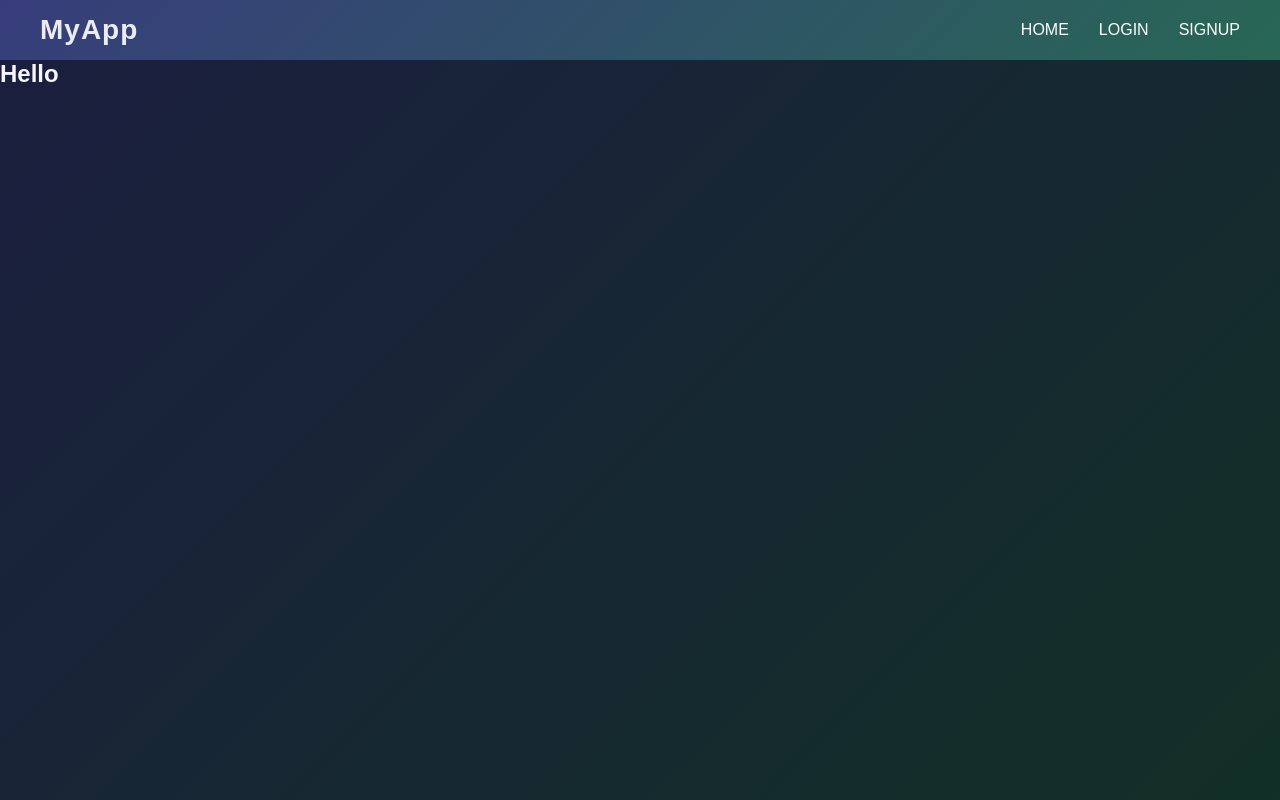
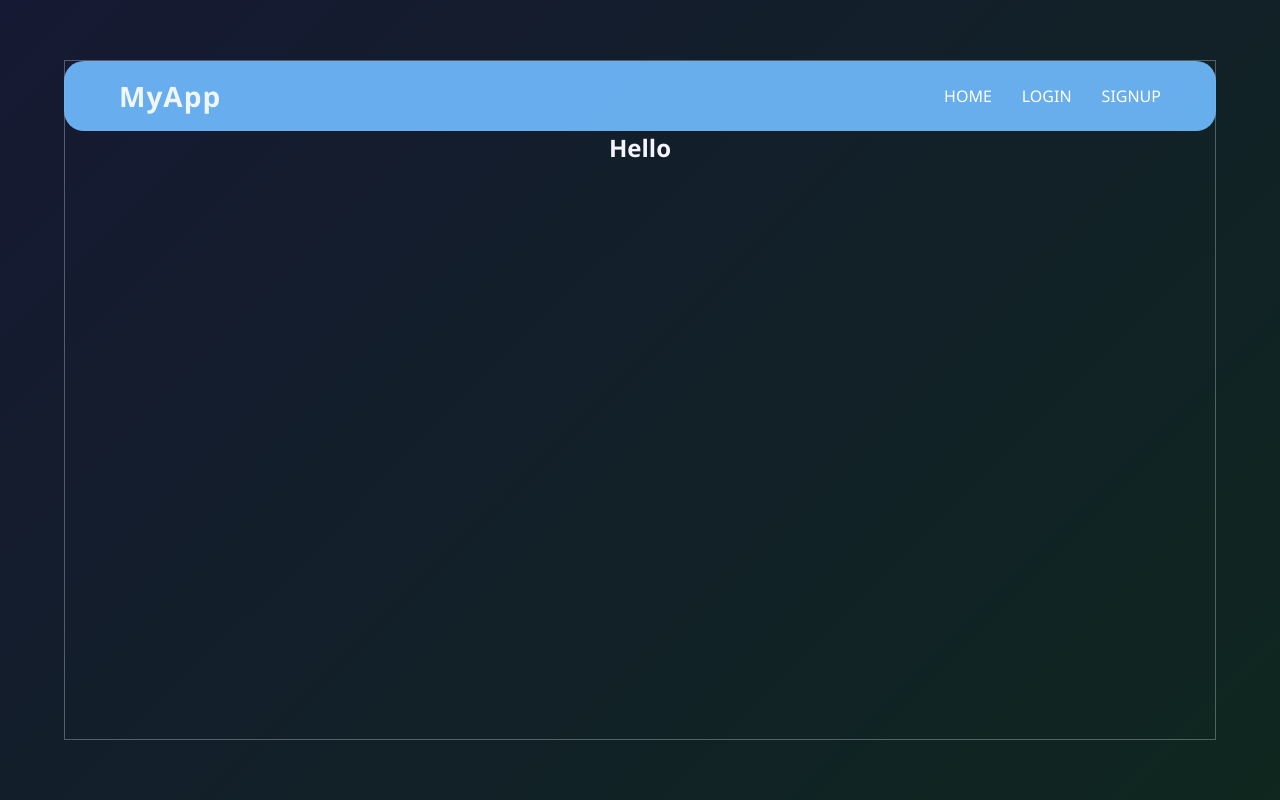
Before and after one commit to DhanushSaiCoder/OpenChat, a React (Create React App) app in the folder frontend/chat-app/: page / in a window 1280 px wide. Built offline with nearby package versions, Linux system fonts and the light colour scheme.

Commit message:
reformat the layout

```diff
--- a/frontend/chat-app/src/App.js
+++ b/frontend/chat-app/src/App.js
@@ -21,11 +21,9 @@ function App() {
   return (
     <BrowserRouter>
       <Routes>
-        <Route path="/" element={<Layout />}>
           <Route index element={<Home />} />
           <Route path='/login' element={<Login />} />
           <Route path='/signup' element={<SignUp />} />
-        </Route>
       </Routes>
     </BrowserRouter>
   );
--- a/frontend/chat-app/src/pages/Home.js
+++ b/frontend/chat-app/src/pages/Home.js
@@ -1,12 +1,17 @@
 import React, { Component } from 'react';
 import '../styles/Home.css'
+import Layout from '../components/Layout';
 const Home = () => {
     return (
-        <div className='home'>
+        <div className='container'>
             <div id='darker'>
-                <h2>Hello</h2>
-            </div>
-        </div >
+                <div className='home'>
+
+                    <Layout />
+                    <h2>Hello</h2>
+                </div>
+            </div >
+        </div>
     );
 }
 
--- a/frontend/chat-app/src/pages/Login.js
+++ b/frontend/chat-app/src/pages/Login.js
@@ -1,5 +1,6 @@
 import React, { useState } from 'react';
 import '../styles/Login.css';  // Import the CSS file
+import Layout from './../components/Layout';
 
 const Login = () => {
   // State to hold input values
@@ -27,6 +28,8 @@ const Login = () => {
 
   return (
     <div className="container">
+      <Layout />
+
       <div className="card">
         <h2 className="heading">Login</h2>
         {error && <p className="error">{error}</p>}
--- a/frontend/chat-app/src/styles/Home.css
+++ b/frontend/chat-app/src/styles/Home.css
@@ -1,14 +1,24 @@
-.home{
-    margin-top: 7.5vh;
-    background: linear-gradient(135deg, #6E7DFF, #4AC29C);
+.container {
+    background: linear-gradient(135deg, #6e7dff, #4ac29c);
     width: 100vw;
-    height: 92.5vh;
+    height: 100vh;
     color: #f4f5ff;
 
 }
-#darker{
-    background-color: rgba(0, 0, 0, 0.753);
-    width: 100vw;
-    height: 92.5vh;
-
+.home {
+    width: 90%;
+    height: 85%;
+    border: 1px solid rgba(255, 255, 255, 0.278);
+    display: flex;
+    align-items: center;
+    justify-content: flex-start;
+    flex-direction: column;
 }
+#darker {
+    background-color: rgba(0, 0, 0, 0.8);
+    width: 100%;
+    height: 100%;
+    display: flex;
+    align-items: center;
+    justify-content: center;
+}
--- a/frontend/chat-app/src/styles/Layout.css
+++ b/frontend/chat-app/src/styles/Layout.css
@@ -12,18 +12,16 @@ body {
 }
 
 .navbar {
-    height: 7.5vh;
+    height: 8.7vh;
+    width: 90vw;
     display: flex;
     justify-content: space-between;
     align-items: center;
-    padding: 20px 40px;
-    background: linear-gradient(135deg, #373d7b, #286755);
+    padding: 20px 55px;
+    background: rgba(112, 188, 255, 0.9129);
     color: #fff;
-    position: fixed;
-    top: 0;
-    left: 0;
-    right: 0;
-    z-index: 1000;
+
+    border-radius: 20px;
     transition: all 0.23s ease;
 }
 
--- a/frontend/chat-app/src/styles/Login.css
+++ b/frontend/chat-app/src/styles/Login.css
@@ -4,6 +4,7 @@
     display: flex;
     justify-content: center;
     align-items: center;
+    flex-direction: column;
     height: 100vh;
     background: linear-gradient(135deg, #6E7DFF, #4AC29C);
     font-family: "Segoe UI", Tahoma, Geneva, Verdana, sans-serif;
```
